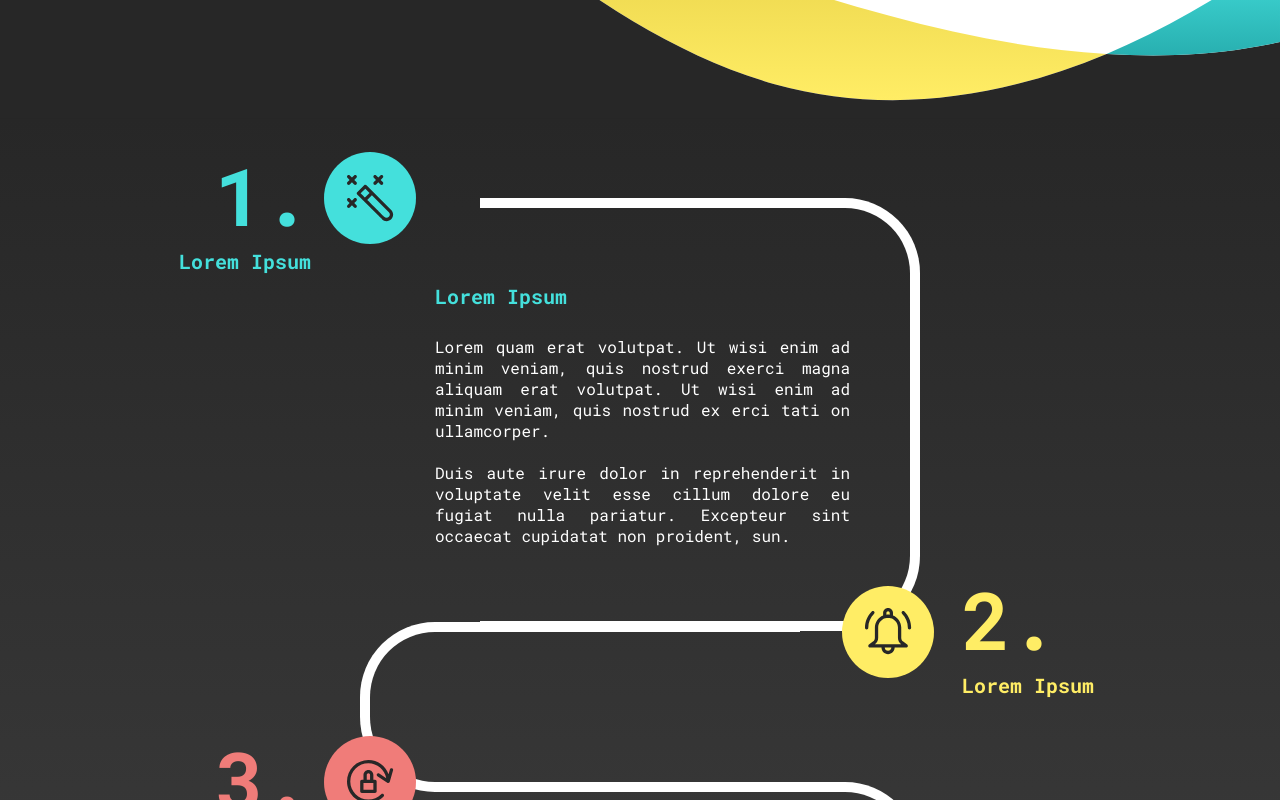
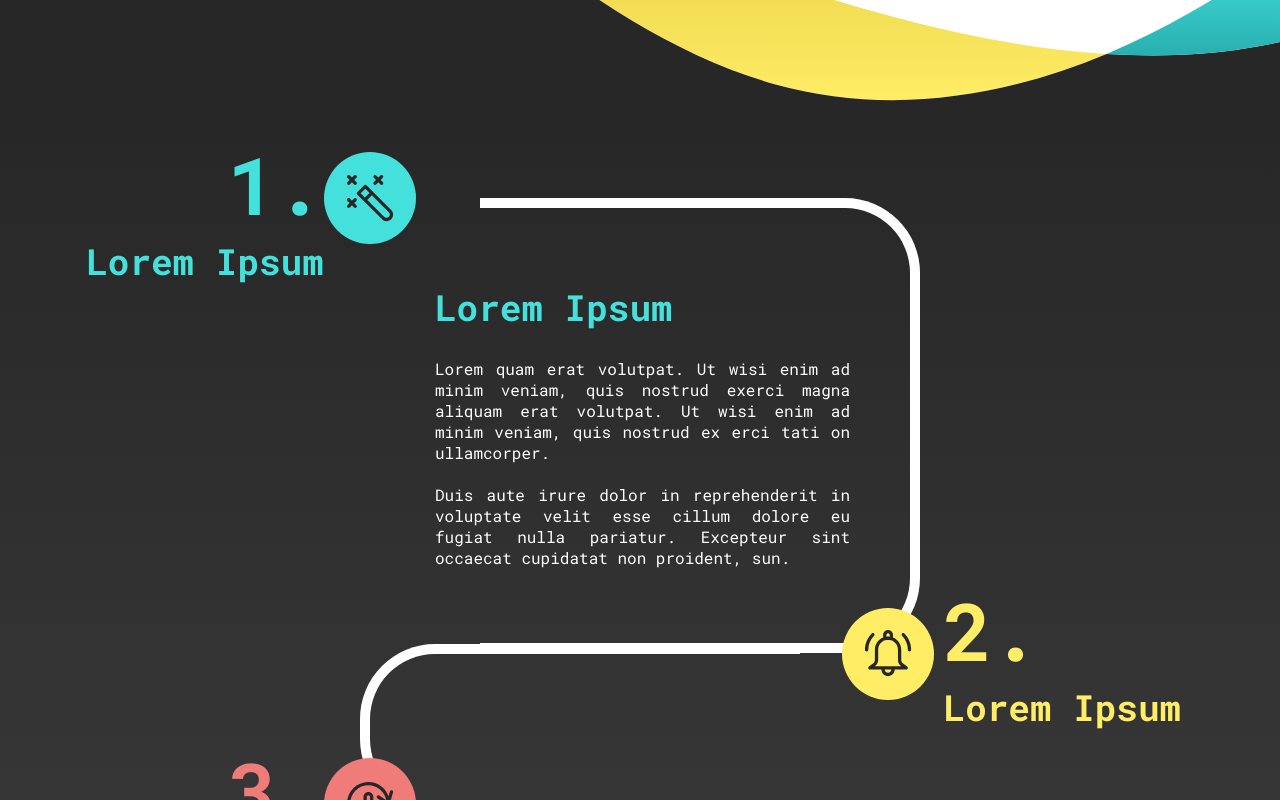
Before and after one commit to BenoitDuPayrat/logotel-demo, a React (Create React App) app: page / in a window 1280 px wide. Shown: the part 1660-2460 px from the top of the page. Built offline with nearby package versions, Linux system fonts and the light colour scheme.

Commit message:
Fixing tab titles on large screen

```diff
--- a/src/style/Fonts.css
+++ b/src/style/Fonts.css
@@ -94,6 +94,12 @@
     }
 }
 
+@media only screen and (min-width: 992px) {
+    .font-subtitle {
+        font-size: 36px;
+    }
+}
+
 @media only screen and (min-width: 1200px) {
     .font-huge {
         font-size: 80px;
--- a/src/style/Timeline.css
+++ b/src/style/Timeline.css
@@ -148,3 +148,13 @@
         right: -180px;
     }
 }
+
+@media only screen and (min-width: 769px) {
+    .logotel-timeline--label--left {
+        left: -275px;
+    }
+
+    .logotel-timeline--label--right {
+        right: -500px;
+    }
+}
```
